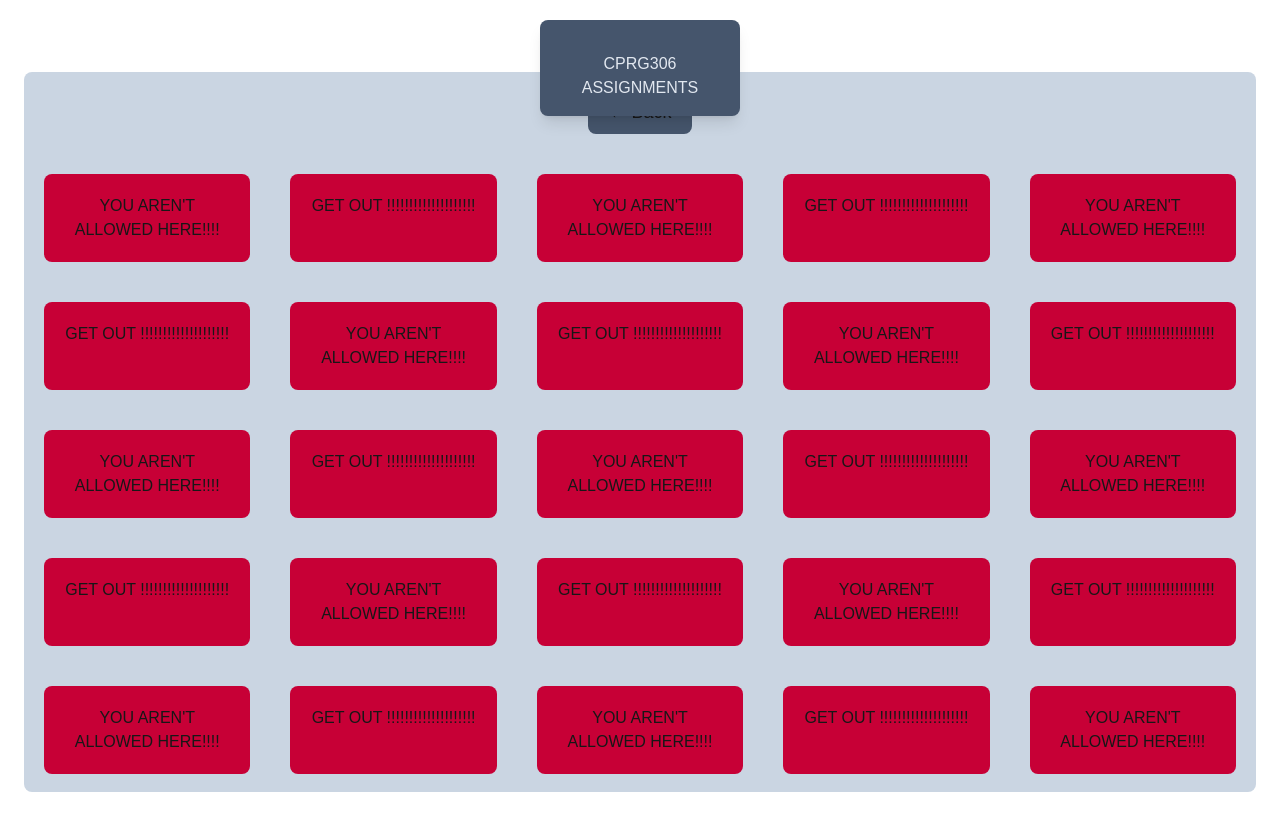
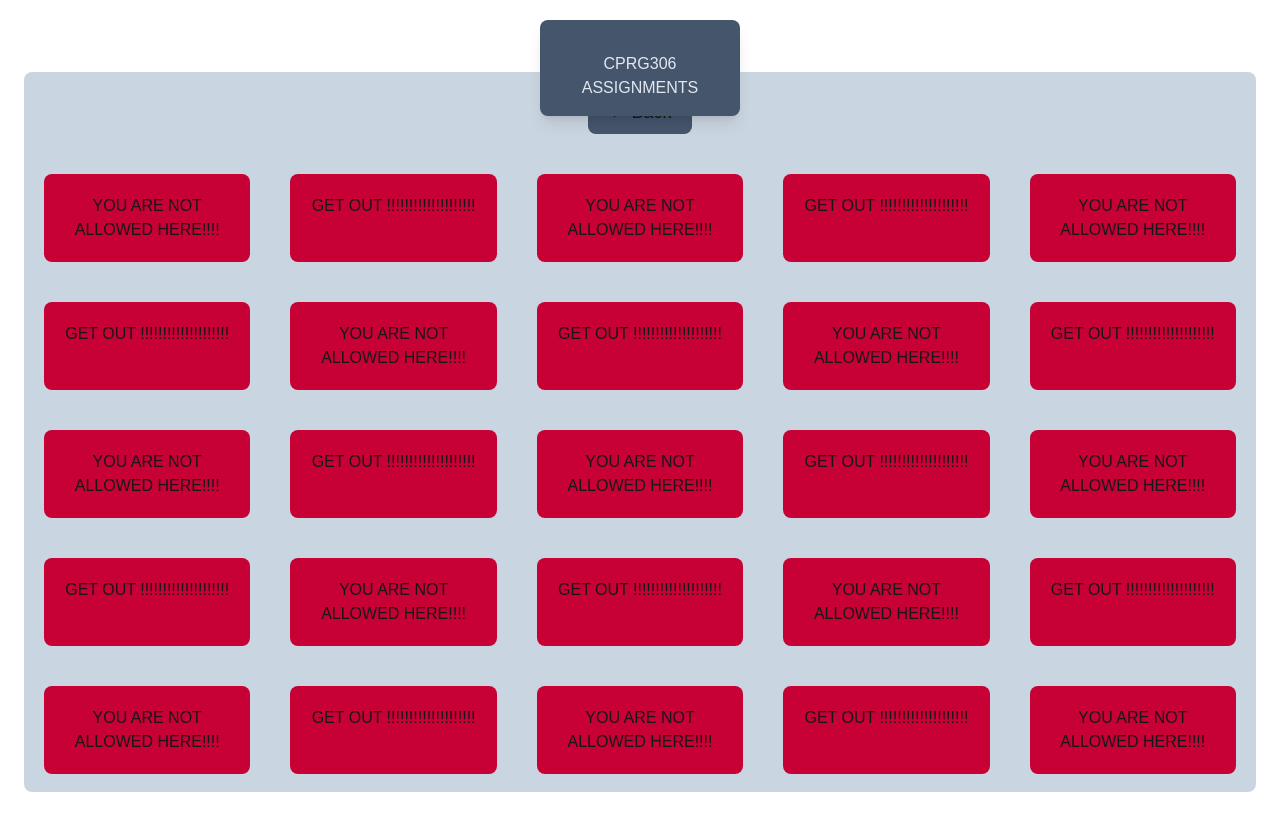
Before and after one commit to FKyleCarlos/cprg306-assignments, a Next.js app: page /week-9/shopping-list in a window 1280 px wide. Built offline with nearby package versions, Linux system fonts and the light colour scheme; no server answers.

Commit message:
Fix: fixed apostrophe due to failure in deployment

```diff
--- a/app/week-9/shopping-list/page.js
+++ b/app/week-9/shopping-list/page.js
@@ -30,31 +30,31 @@ export default function Page(){
                 <div className="flex flex-col items-center justify-center bg-slate-300 w-full h-[90vh] rounded-lg mt-12 p-5 pt-5">
                     <Link href="../week-9" className="bg-slate-600 rounded-lg px-5 py-2 text-lg">← Back</Link>
                     <div className="grid grid-cols-5 gap-10 text-center pt-10">
-                        <h2 className="bg-rose-700 rounded-lg p-5">YOU AREN'T ALLOWED HERE!!!!</h2>
+                        <h2 className="bg-rose-700 rounded-lg p-5">YOU ARE NOT ALLOWED HERE!!!!</h2>
                         <h2 className="bg-rose-700 rounded-lg p-5">GET OUT !!!!!!!!!!!!!!!!!!!!</h2>
-                        <h2 className="bg-rose-700 rounded-lg p-5">YOU AREN'T ALLOWED HERE!!!!</h2>
+                        <h2 className="bg-rose-700 rounded-lg p-5">YOU ARE NOT ALLOWED HERE!!!!</h2>
                         <h2 className="bg-rose-700 rounded-lg p-5">GET OUT !!!!!!!!!!!!!!!!!!!!</h2>
-                        <h2 className="bg-rose-700 rounded-lg p-5">YOU AREN'T ALLOWED HERE!!!!</h2>
+                        <h2 className="bg-rose-700 rounded-lg p-5">YOU ARE NOT ALLOWED HERE!!!!</h2>
                         <h2 className="bg-rose-700 rounded-lg p-5">GET OUT !!!!!!!!!!!!!!!!!!!!</h2>
-                        <h2 className="bg-rose-700 rounded-lg p-5">YOU AREN'T ALLOWED HERE!!!!</h2>
+                        <h2 className="bg-rose-700 rounded-lg p-5">YOU ARE NOT ALLOWED HERE!!!!</h2>
                         <h2 className="bg-rose-700 rounded-lg p-5">GET OUT !!!!!!!!!!!!!!!!!!!!</h2>
-                        <h2 className="bg-rose-700 rounded-lg p-5">YOU AREN'T ALLOWED HERE!!!!</h2>
+                        <h2 className="bg-rose-700 rounded-lg p-5">YOU ARE NOT ALLOWED HERE!!!!</h2>
                         <h2 className="bg-rose-700 rounded-lg p-5">GET OUT !!!!!!!!!!!!!!!!!!!!</h2>
-                        <h2 className="bg-rose-700 rounded-lg p-5">YOU AREN'T ALLOWED HERE!!!!</h2>
+                        <h2 className="bg-rose-700 rounded-lg p-5">YOU ARE NOT ALLOWED HERE!!!!</h2>
                         <h2 className="bg-rose-700 rounded-lg p-5">GET OUT !!!!!!!!!!!!!!!!!!!!</h2>
-                        <h2 className="bg-rose-700 rounded-lg p-5">YOU AREN'T ALLOWED HERE!!!!</h2>
+                        <h2 className="bg-rose-700 rounded-lg p-5">YOU ARE NOT ALLOWED HERE!!!!</h2>
                         <h2 className="bg-rose-700 rounded-lg p-5">GET OUT !!!!!!!!!!!!!!!!!!!!</h2>
-                        <h2 className="bg-rose-700 rounded-lg p-5">YOU AREN'T ALLOWED HERE!!!!</h2>
+                        <h2 className="bg-rose-700 rounded-lg p-5">YOU ARE NOT ALLOWED HERE!!!!</h2>
                         <h2 className="bg-rose-700 rounded-lg p-5">GET OUT !!!!!!!!!!!!!!!!!!!!</h2>
-                        <h2 className="bg-rose-700 rounded-lg p-5">YOU AREN'T ALLOWED HERE!!!!</h2>
+                        <h2 className="bg-rose-700 rounded-lg p-5">YOU ARE NOT ALLOWED HERE!!!!</h2>
                         <h2 className="bg-rose-700 rounded-lg p-5">GET OUT !!!!!!!!!!!!!!!!!!!!</h2>
-                        <h2 className="bg-rose-700 rounded-lg p-5">YOU AREN'T ALLOWED HERE!!!!</h2>
+                        <h2 className="bg-rose-700 rounded-lg p-5">YOU ARE NOT ALLOWED HERE!!!!</h2>
                         <h2 className="bg-rose-700 rounded-lg p-5">GET OUT !!!!!!!!!!!!!!!!!!!!</h2>
-                        <h2 className="bg-rose-700 rounded-lg p-5">YOU AREN'T ALLOWED HERE!!!!</h2>
+                        <h2 className="bg-rose-700 rounded-lg p-5">YOU ARE NOT ALLOWED HERE!!!!</h2>
                         <h2 className="bg-rose-700 rounded-lg p-5">GET OUT !!!!!!!!!!!!!!!!!!!!</h2>
-                        <h2 className="bg-rose-700 rounded-lg p-5">YOU AREN'T ALLOWED HERE!!!!</h2>
+                        <h2 className="bg-rose-700 rounded-lg p-5">YOU ARE NOT ALLOWED HERE!!!!</h2>
                         <h2 className="bg-rose-700 rounded-lg p-5">GET OUT !!!!!!!!!!!!!!!!!!!!</h2>
-                        <h2 className="bg-rose-700 rounded-lg p-5">YOU AREN'T ALLOWED HERE!!!!</h2>
+                        <h2 className="bg-rose-700 rounded-lg p-5">YOU ARE NOT ALLOWED HERE!!!!</h2>
                     </div>
                 </div>
             </main>
```
